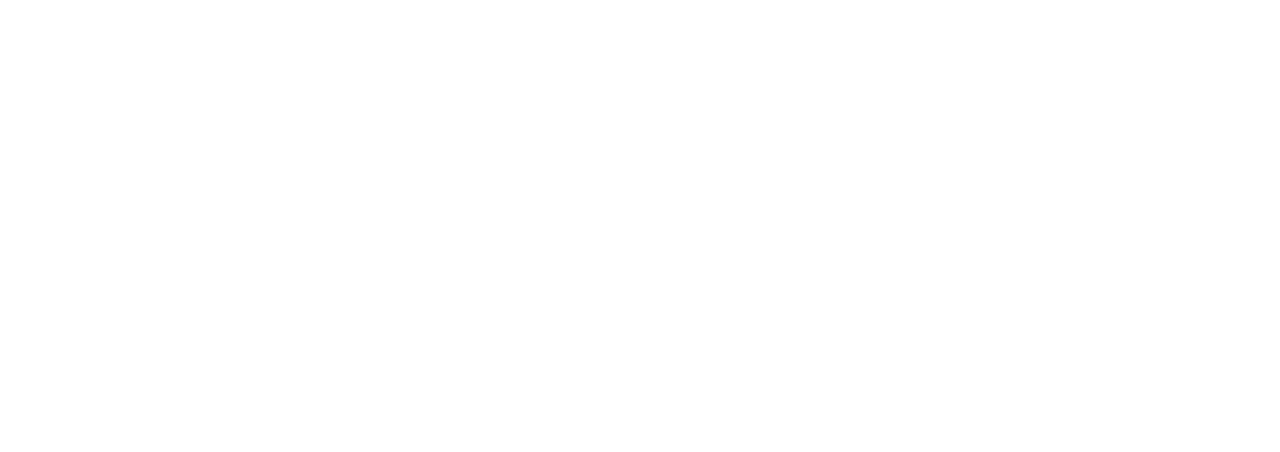
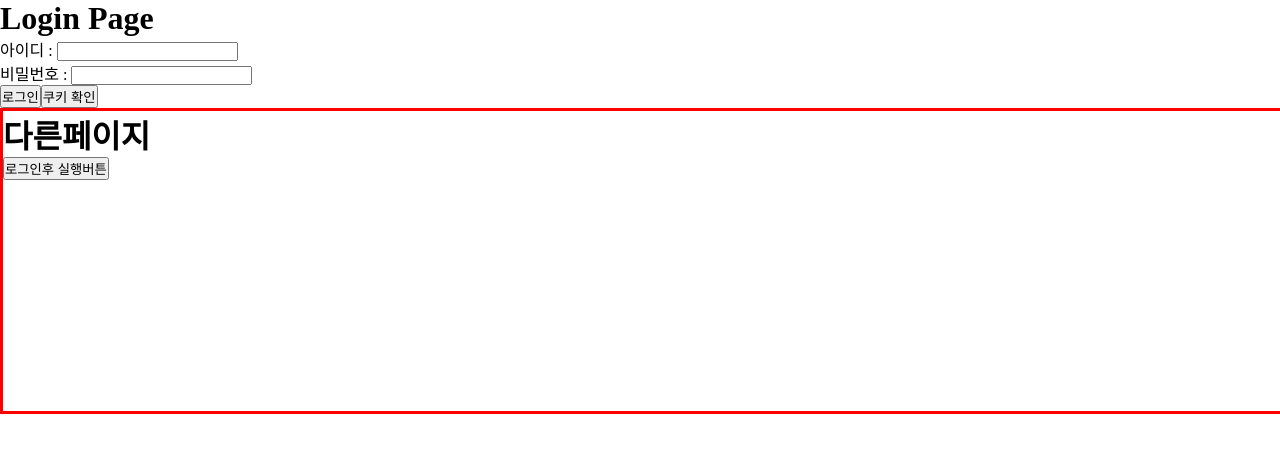
Before and after one commit to Junyeong0721/cyciReace, a React (Vite) app: page /jwtlogin in a window 1280 px wide. Before the commit this address had no page. Shown: the top 452 px of the page. Built offline with nearby package versions, Linux system fonts and the light colour scheme.

Commit message:
jwtlogin

```diff
--- a/src/App.jsx
+++ b/src/App.jsx
@@ -7,8 +7,14 @@
 import 게시판 from './page/7일차_comp/게시판';
 import Board from './page/8일차_comp/Board';
 import Axios1 from './page/axios/Axios보내기';
+import JWTLogin from './page/temp';
+
+import 로그인 from './page/Login';
+import 회원가입 from './page/Register';
+
 
 import './App.css';
+import Register from './page/Register';
 
 function App() {
 
@@ -24,6 +30,9 @@
           <Route path={"/board"} element={<게시판/>}/>
           <Route path={"/stuboard"} element={<Board/>}/>
           <Route path={"/axios1"} element={<Axios1/>}/>
+          <Route path={"/login"} element={<로그인/>}/>
+          <Route path={"/register"} element={<회원가입/>}/>
+          <Route path={"/jwtlogin"} element={<JWTLogin/>}/>
         </Routes>
       </BrowserRouter>
     </>
--- /dev/null
+++ b/src/page/Login.jsx
@@ -0,0 +1,92 @@
+import axios from "axios";
+export default function Login() {
+
+  function getCookie(name){
+    const value = document.cookie
+    .split('; ')
+    .find(row => row.startsWith(name + '='));
+    return value ? value.split('=')[1] : null;
+
+
+  }
+  function 쿠키확인(){
+    const token = getCookie('token');
+    console.log('토큰확인 : ' + token);
+
+  }
+  function 로그인(){
+    const id = document.getElementById("id");
+        const pw = document.getElementById("pw");
+
+        const obj = {
+          userId: id.value,
+          userPw: pw.value
+        }
+        axios.post('http://localhost:8080/api/member/login', obj)
+        .then(res=>{
+            console.log(res);
+
+            if(res.status !== 200) {
+
+              console.log('error');
+              return;
+            }
+            const data = res.data
+
+            if(data === ""){
+                alert("아이디와 패스워드를 확인해주세요");
+                return;
+            }
+
+            document.cookie = "token="+data+"; path=/; max-age=86400";
+        })
+      }
+
+  return (
+    <div>
+      <h1>Login Page</h1>
+
+      아이디 : <input type="text" id="id"/><br/>
+      비밀번호 : <input type="password" id="pw"/><br/>
+      <input type="button" value="로그인" onClick={로그인}/>
+      <input type="button" value="쿠키 확인" onClick={쿠키확인}/>
+      <다른페이지/>
+    </div>
+  )
+  function 다른페이지(){
+  function getCookie(name){
+    const value = document.cookie
+    .split('; ')
+    .find(row => row.startsWith(name + '='));
+    return value ? value.split('=')[1] : null;
+
+
+  }
+  function 쿠키확인(){
+    const token = getCookie('token');
+    console.log('토큰확인 : ' + token);
+
+  }
+
+    function api호출(){
+      const token = getCookie('token');
+
+      axios.get('http://localhost:8080/api/main/test', {
+        headers: {
+          'Authorization': 'Bearer ' + token
+        }
+      })
+      .then(res=>{
+          console.log(res);
+      });
+    }
+
+    return (
+      <div style={{width : '100vw', height : '300px', border : '3px red solid'}}>
+        <h1>다른페이지</h1>
+        <input type="button" value="로그인후 실행버튼" onClick={api호출}/>
+      </div>
+    )
+  }
+
+}
--- /dev/null
+++ b/src/page/Register.jsx
@@ -0,0 +1,31 @@
+import axios from "axios";
+export default function Register() {
+
+
+    function regi(){
+        const id = document.getElementById("id");
+        const pw = document.getElementById("pw");
+        const email = document.getElementById("email");
+
+        console.log(id);
+        const obj = {
+          userId: id.value,
+          userPw: pw.value,
+          userEmail: email.value
+        }
+
+        axios.post('http://localhost:8080/api/member/register', obj)
+        .then(res=>{
+          console.log(res);
+        });
+    }
+  return (
+    <div>
+      <h1>Register Page</h1>
+      아이디 : <input type="text" id="id"/><br/>
+      비밀번호 : <input type="password" id="pw"/><br/>
+      이메일 : <input type="text" id="email"/><br/>
+      <input type="button" value="회원가입" onClick={regi}/>
+    </div>
+  )
+}
--- a/src/page/axios/Axios보내기.jsx
+++ b/src/page/axios/Axios보내기.jsx
@@ -1,7 +1,10 @@
 import axios from "axios";
+import { useState } from "react";
 
 
 export default function Study(){
+
+    const [리스트, set리스트] = useState([]);
 
     function test1(){
         axios.get('http://localhost:8080/test1')
@@ -56,14 +59,44 @@
             console.log(res.data);
         })
     }
+    function boardList(){
+        axios.get('http://localhost:8080/api/board/list')
+        .then(res=>{
+            if(res.status !== 200) console.log('error');
+
+            console.log(res.data);
+            const list = res.data;
+            console.log(list);
+            set리스트(list);
+        })
+    }
+    function 자식이부모부르는함수(){
+        boardList();
+    }
+
 
     return(
         <div>
+
+            <h1>게시판 입력하기</h1>
+            <게시판만들기 eventHelp={자식이부모부르는함수}/>
+
+
+            <h1>Axios 사용해보기</h1>
+            <input type="button" value="boardList"
+            onClick={boardList}/>
+            {리스트.map(item=>(
+                <div key={item.boardIdx}>
+                    <span> {item.userId} </span>
+                    <span> {item.title} </span>
+                    <span> {item.createdAt} </span>
+                </div>
+            ))}
             <input type="button" value="res1"
             onClick={res1}/>
             <input type="button" value="post1"
             onClick={post1}/>
-            <h1>Axios 사용해보기</h1>
+
             <input type="button" value="axios보내기1"
             onClick={test1}/>
             <input type="button" value="axios보내기2"
@@ -83,3 +116,30 @@
         </div>
     )
 }
+function 게시판만들기(){
+
+    function 게시판만들기(){
+        const title = document.getElementById("title");
+        const id = document.getElementById("id");
+        const content = document.getElementById("content");
+
+        const obj = {
+            title: title.value,
+            userId: id.value,
+            content: content.value
+        }
+
+        axios.post('http://localhost:8080/api/board/register', obj)
+        .then(res=>{
+            console.log(res);
+        })
+    }
+    return(
+        <div>
+            제목 <input type="text" id="title"/>
+            작성자 <input type="text" id="id"/>
+            내용 <textarea style={{width:'300px', height:'100px'}} id = "content"></textarea>
+            <input type="button" value="게시판만들기" onClick={게시판만들기}/>
+        </div>
+    )
+}
--- /dev/null
+++ b/src/page/temp.jsx
@@ -0,0 +1,92 @@
+import axios from "axios";
+export default function JWTLogin() {
+
+  function getCookie(name) {
+    const value = document.cookie
+      .split('; ')
+      .find(row => row.startsWith(name + '='));
+    return value ? value.split('=')[1] : null;
+
+
+  }
+  function 쿠키확인() {
+    const token = getCookie('token');
+    console.log('토큰확인 : ' + token);
+
+  }
+  function 로그인() {
+    const id = document.getElementById("id");
+    const pw = document.getElementById("pw");
+
+    const obj = {
+      userId: id.value,
+      userPw: pw.value
+    }
+    axios.post('http://localhost:8085/api/auth/login', obj)
+      .then(res => {
+        console.log(res);
+
+        if (res.status !== 200) {
+
+          console.log('error');
+          return;
+        }
+        const restoken = res.data.data;
+
+        if (!res.status === 200){
+          alert("아이디와 패스워드를 확인해주세요");
+          return;
+        }
+        console.log('토큰 발급 확인 : ' + restoken);
+        document.cookie = "token=" + restoken + "; path=/; max-age=86400";
+      })
+  }
+
+  return (
+    <div>
+      <h1>Login Page</h1>
+
+      아이디 : <input type="text" id="id" /><br />
+      비밀번호 : <input type="password" id="pw" /><br />
+      <input type="button" value="로그인" onClick={로그인} />
+      <input type="button" value="쿠키 확인" onClick={쿠키확인} />
+      <다른페이지 />
+    </div>
+  )
+  function 다른페이지() {
+    function getCookie(name) {
+      const value = document.cookie
+        .split('; ')
+        .find(row => row.startsWith(name + '='));
+      return value ? value.split('=')[1] : null;
+
+
+    }
+    function 쿠키확인() {
+      const token = getCookie('token');
+      console.log('토큰확인 : ' + token);
+
+    }
+
+    function api호출() {
+      const token = getCookie('token');
+
+      axios.get('http://localhost:8085/api/board/list', {
+        headers: {
+          'Authorization': 'Bearer ' + token
+        }
+      })
+        .then(res => {
+          console.log(res);
+        });
+    }
+
+    return (
+      <div style={{ width: '100vw', height: '300px', border: '3px red solid' }}>
+        <h1>다른페이지</h1>
+        <input type="button" value="로그인후 실행버튼" onClick={api호출} />
+      </div>
+    )
+  }
+
+}
```
